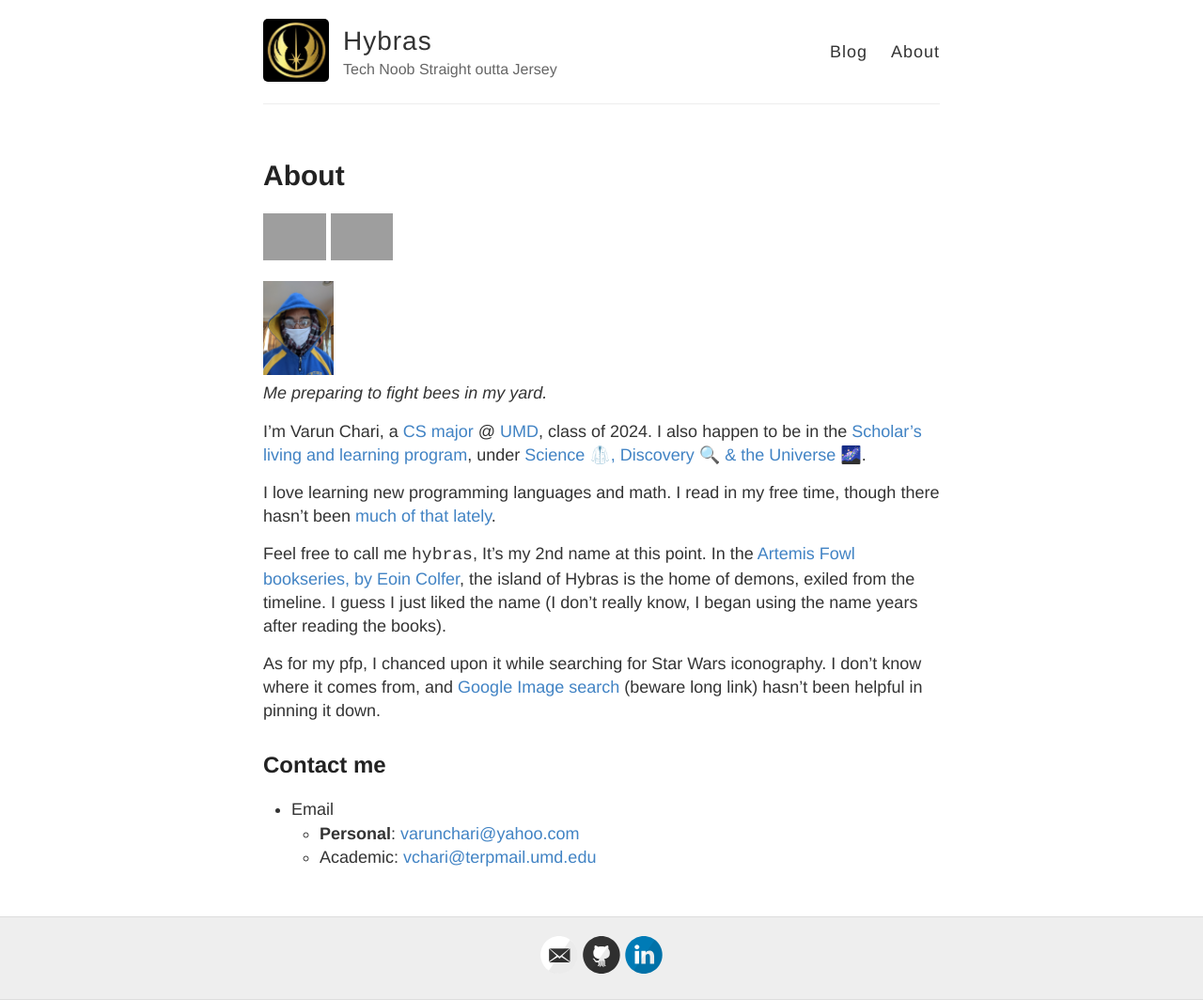
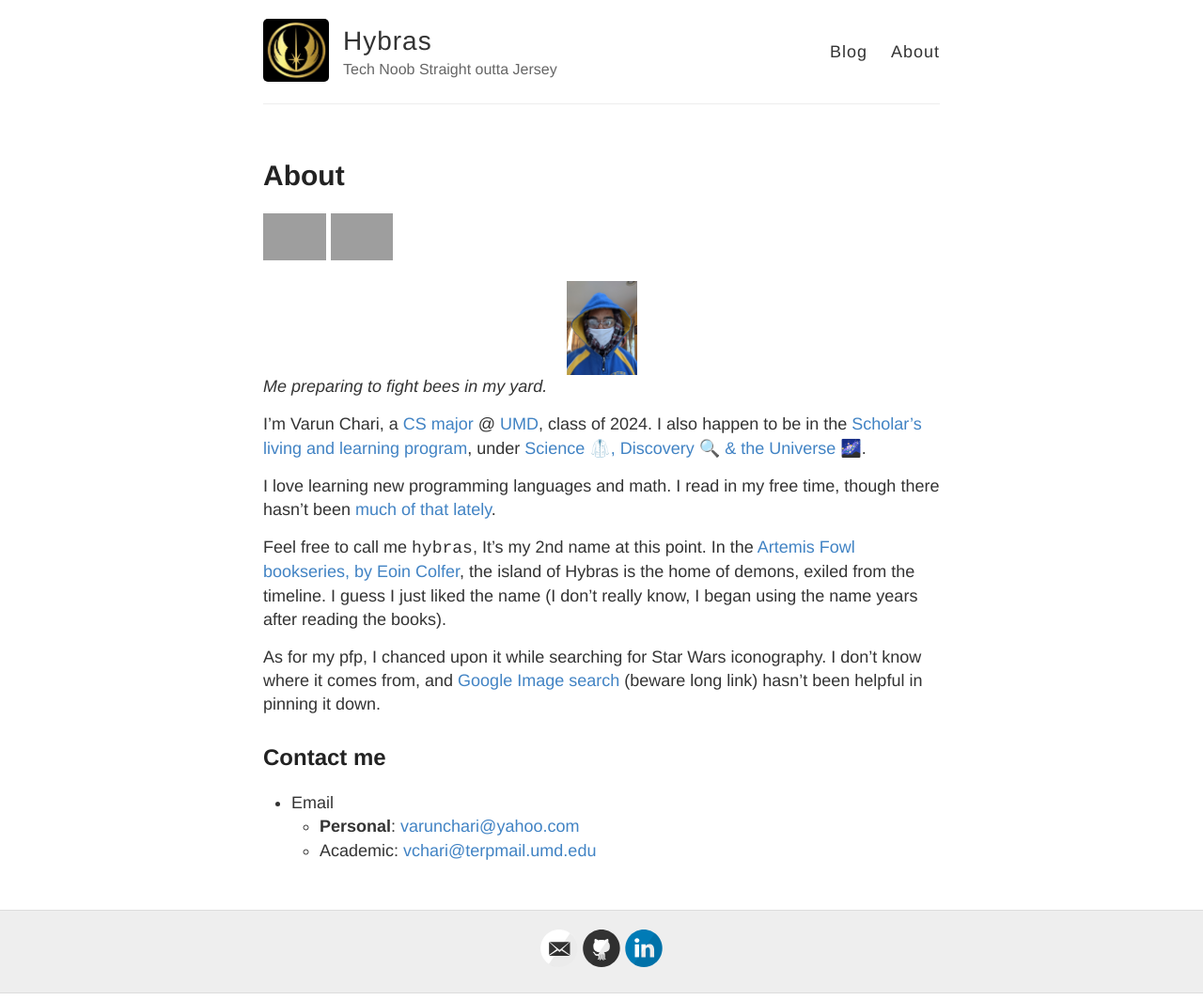
Before and after one commit to hybras/hybras.github.io, a Jekyll site: the page built from about.md, in a window 1280 px wide. Shown: the whole page at 94% size. Built offline with Jekyll 4.4.1, drawn with Linux system fonts in a browser that asks for light colours; grey boxes are pictures that could not be loaded.

Commit message:
Ceneter align image

```diff
--- a/about.md
+++ b/about.md
@@ -6,7 +6,8 @@ permalink: /about/
 <a href="https://www.umd.edu"><img src="https://brand.umd.edu/trademarks/marks/gr/informal.gif" height="50"></a>
 <a href="https://scholars.umd.edu"><img src="http://www.geol.umd.edu/sgc/sharedimages/sunspot.gif" height="50"></a>
 
-<figure><img src="/images/holy_war.jpg" style="text-align: center;" height="100" alt="Me preparing to fight bees in my yard."><figcaption>
+<figure><img src="/images/holy_war.jpg" style="display: block; margin-left: auto;
+margin-right: auto;" height="100" alt="Me preparing to fight bees in my yard."><figcaption>
  <em>Me preparing to fight bees in my yard.</em>
  </figcaption></figure>
 
```
